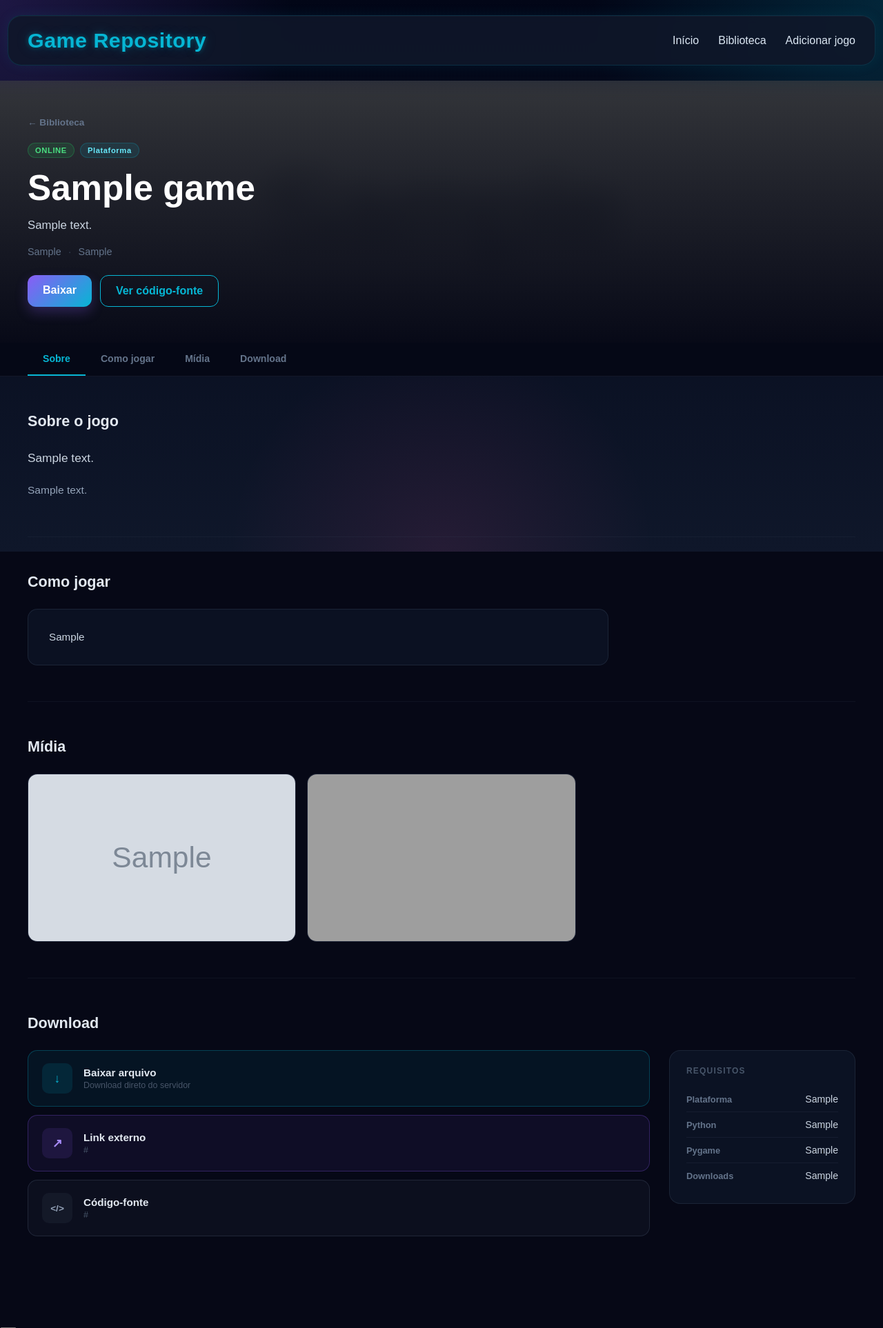
After one commit to nino-do-git/repositoriodegames, a Django app: a page that uses myproject/templates/game_detail.html in a window 1280 px wide. The commit adds this page. Shown: the top 1926 px of the page at 69% size. Run offline with Django 5.2, Linux system fonts and the light colour scheme; tables that the repository leaves empty hold one stand-in row (values such as "Sample post"); grey boxes marked "Sample" are stand-in pictures; grey boxes are pictures that could not be loaded.

Commit message:
Interface para cada jogo adicionado

```diff
--- /dev/null
+++ b/myproject/main/static/main/css/game_detail.css
@@ -0,0 +1,426 @@
+/* ── Hero ─────────────────────────────────────────────────────────────── */
+.game-hero {
+  position: relative;
+  z-index: 1;
+  min-height: 380px;
+  display: flex;
+  align-items: flex-end;
+  overflow: hidden;
+  background: linear-gradient(
+    135deg,
+    rgba(139, 92, 246, 0.18),
+    rgba(6, 182, 212, 0.12)
+  );
+}
+
+/* Cover image blurred como fundo quando existe thumbnail */
+.game-hero.has-cover::before {
+  content: '';
+  position: absolute;
+  inset: 0;
+  background-image: var(--cover-url);
+  background-size: cover;
+  background-position: center;
+  filter: blur(20px) brightness(0.28) saturate(1.3);
+  transform: scale(1.08); /* evita borda branca do blur */
+  z-index: 0;
+}
+
+.hero-overlay {
+  position: absolute;
+  inset: 0;
+  background: linear-gradient(
+    to top,
+    rgba(6, 8, 22, 0.97) 0%,
+    rgba(6, 8, 22, 0.55) 55%,
+    rgba(6, 8, 22, 0.15) 100%
+  );
+  z-index: 1;
+}
+
+.hero-content {
+  position: relative;
+  z-index: 2;
+  width: min(1200px, calc(100% - 40px));
+  margin: 0 auto;
+  padding: 48px 0 52px;
+}
+
+.back-link {
+  display: inline-flex;
+  align-items: center;
+  gap: 6px;
+  color: #64748b;
+  text-decoration: none;
+  font-size: 0.85rem;
+  font-weight: 600;
+  margin-bottom: 22px;
+  transition: color 0.2s;
+}
+
+.back-link:hover { color: #06b6d4; }
+
+/* Badges de status/genre */
+.hero-badges {
+  display: flex;
+  gap: 8px;
+  flex-wrap: wrap;
+  margin-bottom: 16px;
+}
+
+.badge-online,
+.badge-featured,
+.badge-genre {
+  font-size: 0.7rem;
+  font-weight: 700;
+  letter-spacing: 0.6px;
+  padding: 4px 10px;
+  border-radius: 999px;
+}
+
+.badge-online {
+  background: rgba(34, 197, 94, 0.12);
+  color: #4ade80;
+  border: 1px solid rgba(34, 197, 94, 0.28);
+}
+
+.badge-featured {
+  background: rgba(139, 92, 246, 0.15);
+  color: #c4b5fd;
+  border: 1px solid rgba(139, 92, 246, 0.3);
+}
+
+.badge-genre {
+  background: rgba(6, 182, 212, 0.1);
+  color: #67e8f9;
+  border: 1px solid rgba(6, 182, 212, 0.22);
+}
+
+.hero-title {
+  margin: 0 0 12px;
+  font-size: clamp(2rem, 5vw, 3.2rem);
+  color: #ffffff;
+  line-height: 1.1;
+  font-weight: 800;
+}
+
+.hero-subtitle {
+  margin: 0 0 16px;
+  color: #cbd5e1;
+  font-size: 1.05rem;
+  max-width: 620px;
+  line-height: 1.65;
+}
+
+.hero-meta {
+  display: flex;
+  align-items: center;
+  gap: 8px;
+  color: #64748b;
+  font-size: 0.9rem;
+  margin-bottom: 26px;
+}
+
+.meta-sep {
+  color: #334155;
+  margin: 0 2px;
+}
+
+.hero-actions {
+  display: flex;
+  gap: 12px;
+  flex-wrap: wrap;
+}
+
+/* ── Nav de seções (sticky) ──────────────────────────────────────────── */
+.section-nav {
+  position: sticky;
+  top: 0;
+  z-index: 20;
+  background: rgba(6, 8, 22, 0.93);
+  backdrop-filter: blur(14px);
+  border-bottom: 1px solid rgba(71, 85, 105, 0.22);
+}
+
+.section-nav-inner {
+  width: min(1200px, calc(100% - 40px));
+  margin: 0 auto;
+  display: flex;
+  overflow-x: auto;
+  scrollbar-width: none;
+}
+
+.section-nav-inner::-webkit-scrollbar { display: none; }
+
+.snav-link {
+  flex-shrink: 0;
+  padding: 15px 22px;
+  text-decoration: none;
+  color: #64748b;
+  font-size: 0.88rem;
+  font-weight: 600;
+  border-bottom: 2px solid transparent;
+  transition: color 0.2s, border-color 0.2s;
+  white-space: nowrap;
+}
+
+.snav-link:hover  { color: #e2e8f0; }
+.snav-link.active { color: #06b6d4; border-bottom-color: #06b6d4; }
+
+/* ── Layout principal ────────────────────────────────────────────────── */
+.detail-main {
+  position: relative;
+  z-index: 1;
+  width: min(1200px, calc(100% - 40px));
+  margin: 0 auto;
+  padding-bottom: 80px;
+}
+
+.detail-section {
+  padding: 52px 0;
+  border-bottom: 1px solid rgba(71, 85, 105, 0.15);
+}
+
+.detail-section:last-child { border-bottom: none; }
+
+.section-title {
+  margin: 0 0 26px;
+  font-size: 1.35rem;
+  color: #e2e8f0;
+  font-weight: 700;
+}
+
+/* ── Seção: Sobre ────────────────────────────────────────────────────── */
+.short-desc {
+  font-size: 1.08rem;
+  color: #cbd5e1;
+  font-weight: 500;
+  line-height: 1.7;
+  margin: 0 0 18px;
+  max-width: 780px;
+}
+
+.full-desc {
+  color: #94a3b8;
+  line-height: 1.85;
+  max-width: 780px;
+  font-size: 0.97rem;
+}
+
+/* ── Seção: Como jogar ───────────────────────────────────────────────── */
+.instructions-box {
+  background: rgba(15, 23, 42, 0.65);
+  border: 1px solid rgba(71, 85, 105, 0.28);
+  border-radius: 14px;
+  padding: 26px 30px;
+  color: #cbd5e1;
+  line-height: 1.85;
+  max-width: 780px;
+  font-size: 0.95rem;
+}
+
+/* ── Seção: Mídia ────────────────────────────────────────────────────── */
+.media-grid {
+  display: grid;
+  grid-template-columns: repeat(auto-fill, minmax(300px, 1fr));
+  gap: 16px;
+}
+
+.media-item {
+  border-radius: 14px;
+  overflow: hidden;
+  background: rgba(15, 23, 42, 0.6);
+  border: 1px solid rgba(71, 85, 105, 0.28);
+  aspect-ratio: 16 / 10;
+}
+
+.media-img {
+  width: 100%;
+  height: 100%;
+  object-fit: cover;
+  display: block;
+  cursor: pointer;
+  transition: transform 0.3s ease, filter 0.3s ease;
+}
+
+.media-img:hover {
+  transform: scale(1.04);
+  filter: brightness(1.1);
+}
+
+.no-content {
+  color: #475569;
+  font-size: 0.92rem;
+}
+
+/* ── Seção: Download ─────────────────────────────────────────────────── */
+.download-layout {
+  display: grid;
+  grid-template-columns: 1fr 270px;
+  gap: 28px;
+  align-items: start;
+}
+
+.download-main {
+  display: flex;
+  flex-direction: column;
+  gap: 12px;
+}
+
+/* Botões de download */
+.dl-btn {
+  display: flex;
+  align-items: center;
+  gap: 16px;
+  padding: 18px 20px;
+  border-radius: 14px;
+  text-decoration: none;
+  transition: background 0.2s, border-color 0.2s, transform 0.18s;
+}
+
+.dl-btn:hover { transform: translateY(-2px); }
+
+.dl-direct {
+  background: rgba(6, 182, 212, 0.07);
+  border: 1px solid rgba(6, 182, 212, 0.28);
+  color: #e2e8f0;
+}
+
+.dl-direct:hover {
+  background: rgba(6, 182, 212, 0.13);
+  border-color: rgba(6, 182, 212, 0.5);
+}
+
+.dl-external {
+  background: rgba(139, 92, 246, 0.07);
+  border: 1px solid rgba(139, 92, 246, 0.28);
+  color: #e2e8f0;
+}
+
+.dl-external:hover {
+  background: rgba(139, 92, 246, 0.13);
+  border-color: rgba(139, 92, 246, 0.5);
+}
+
+.dl-source {
+  background: rgba(71, 85, 105, 0.1);
+  border: 1px solid rgba(71, 85, 105, 0.35);
+  color: #e2e8f0;
+}
+
+.dl-source:hover {
+  background: rgba(71, 85, 105, 0.18);
+  border-color: rgba(71, 85, 105, 0.55);
+}
+
+.dl-icon {
+  width: 44px;
+  height: 44px;
+  flex-shrink: 0;
+  display: flex;
+  align-items: center;
+  justify-content: center;
+  border-radius: 10px;
+  font-size: 1.1rem;
+  font-weight: 700;
+}
+
+.dl-direct  .dl-icon { background: rgba(6, 182, 212, 0.12); color: #06b6d4; }
+.dl-external .dl-icon { background: rgba(139, 92, 246, 0.12); color: #a78bfa; }
+.dl-source  .dl-icon { background: rgba(71, 85, 105, 0.15); color: #94a3b8; font-size: 0.85rem; }
+
+.dl-text strong {
+  display: block;
+  font-size: 0.95rem;
+  color: #e2e8f0;
+  margin-bottom: 3px;
+}
+
+.dl-text small {
+  display: block;
+  font-size: 0.78rem;
+  color: #475569;
+  overflow: hidden;
+  text-overflow: ellipsis;
+  white-space: nowrap;
+  max-width: 360px;
+}
+
+/* Card de requisitos técnicos */
+.download-info {
+  background: rgba(15, 23, 42, 0.7);
+  border: 1px solid rgba(71, 85, 105, 0.28);
+  border-radius: 16px;
+  padding: 22px 24px;
+}
+
+.info-title {
+  margin: 0 0 16px;
+  font-size: 0.75rem;
+  color: #475569;
+  text-transform: uppercase;
+  letter-spacing: 1.2px;
+  font-weight: 700;
+}
+
+.info-list { margin: 0; padding: 0; }
+
+.info-row {
+  display: flex;
+  justify-content: space-between;
+  align-items: baseline;
+  gap: 12px;
+  padding: 10px 0;
+  border-bottom: 1px solid rgba(71, 85, 105, 0.18);
+}
+
+.info-row:last-child { border-bottom: none; }
+
+.info-row dt {
+  font-size: 0.8rem;
+  color: #64748b;
+  font-weight: 600;
+  flex-shrink: 0;
+}
+
+.info-row dd {
+  margin: 0;
+  font-size: 0.88rem;
+  color: #cbd5e1;
+  font-weight: 500;
+  text-align: right;
+}
+
+/* ── Responsivo ──────────────────────────────────────────────────────── */
+@media (max-width: 900px) {
+  .download-layout {
+    grid-template-columns: 1fr;
+  }
+}
+
+@media (max-width: 768px) {
+  .hero-content {
+    padding: 36px 0 42px;
+  }
+
+  .hero-actions {
+    flex-direction: column;
+    align-items: stretch;
+  }
+
+  .hero-actions .btn {
+    text-align: center;
+  }
+
+  .detail-section {
+    padding: 38px 0;
+  }
+
+  .instructions-box {
+    padding: 20px;
+  }
+
+  .media-grid {
+    grid-template-columns: 1fr;
+  }
+}
--- a/myproject/main/urls.py
+++ b/myproject/main/urls.py
@@ -4,4 +4,5 @@ from . import views
 urlpatterns = [
     path('', views.game_page, name='game'),
     path('add/', views.add_game, name='add_game'),
+    path('<slug:slug>/', views.game_detail, name='game_detail'),
 ]
--- a/myproject/main/views.py
+++ b/myproject/main/views.py
@@ -1,5 +1,5 @@
 from datetime import datetime
-from django.shortcuts import render, redirect
+from django.shortcuts import render, redirect, get_object_or_404
 from django.utils.text import slugify
 from .forms import GameForm
 from .models import Game
@@ -46,6 +46,11 @@ def game_page(request):
         'categoria_ativa': categoria_ativa,
     })
 
+def game_detail(request, slug):
+    game = get_object_or_404(Game, slug=slug)
+    return render(request, 'game_detail.html', {'game': game})
+
+
 def add_game(request):
     if request.method == 'POST':
         form = GameForm(request.POST, request.FILES)
--- a/myproject/myproject/urls.py
+++ b/myproject/myproject/urls.py
@@ -2,13 +2,14 @@ from django.conf import settings
 from django.conf.urls.static import static
 from django.contrib import admin
 from django.urls import path
-from main.views import add_game, game_page, index
+from main.views import add_game, game_detail, game_page, index
 
 urlpatterns = [
     path('admin/', admin.site.urls),
     path('', index, name='index'),
     path('game/', game_page, name='game'),
     path('game/add/', add_game, name='add_game'),
+    path('game/<slug:slug>/', game_detail, name='game_detail'),
 ]
 
 if settings.DEBUG:
--- a/myproject/templates/game.html
+++ b/myproject/templates/game.html
@@ -69,7 +69,7 @@
               <h3>{{ game.title }}</h3>
               <p class="game-meta">{{ game.platform }}</p>
               <div class="card-links">
-                <a href="/game/">Abrir</a>
+                <a href="/game/{{ game.slug }}/">Abrir</a>
               </div>
             </div>
           </article>
--- /dev/null
+++ b/myproject/templates/game_detail.html
@@ -0,0 +1,216 @@
+<!DOCTYPE html>
+<html lang="pt-BR">
+<head>
+  <meta charset="utf-8">
+  <meta name="viewport" content="width=device-width, initial-scale=1">
+  <title>{{ game.title }} – Game Repository</title>
+  {% load static %}
+  <link rel="stylesheet" href="{% static 'main/css/index.css' %}">
+  <link rel="stylesheet" href="{% static 'main/css/game_detail.css' %}">
+  <link rel="icon" href="{% static 'main/icons/favicon.svg' %}" type="image/svg+xml">
+</head>
+<body>
+  <div class="bg-effects"></div>
+
+  <header class="site-header">
+    <div class="header-container">
+      <a href="/" class="logo">Game Repository</a>
+      <nav class="nav-menu">
+        <a href="/">Início</a>
+        <a href="/game/">Biblioteca</a>
+        <a href="/game/add/">Adicionar jogo</a>
+      </nav>
+    </div>
+  </header>
+
+  <!-- ── HERO ──────────────────────────────────────────────────────────── -->
+  {% if game.thumbnail %}
+  <div class="game-hero has-cover" style="--cover-url: url('{{ game.thumbnail.url }}')">
+  {% else %}
+  <div class="game-hero">
+  {% endif %}
+    <div class="hero-overlay"></div>
+    <div class="hero-content">
+      <a href="/game/" class="back-link">← Biblioteca</a>
+
+      <div class="hero-badges">
+        <span class="badge-online">ONLINE</span>
+        {% if game.featured == 'sim' %}<span class="badge-featured">DESTAQUE</span>{% endif %}
+        <span class="badge-genre">{{ game.genre|title }}</span>
+      </div>
+
+      <h1 class="hero-title">{{ game.title }}</h1>
+      <p class="hero-subtitle">{{ game.short_description }}</p>
+
+      <p class="hero-meta">
+        {{ game.platform }}<span class="meta-sep">·</span>{{ game.developer }}
+      </p>
+
+      <div class="hero-actions">
+        <a href="#download" class="btn btn-primary scroll-to">Baixar</a>
+        {% if game.source_code_url %}
+          <a href="{{ game.source_code_url }}" target="_blank" rel="noopener" class="btn btn-secondary">Ver código-fonte</a>
+        {% endif %}
+      </div>
+    </div>
+  </div>
+
+  <!-- ── NAV DE SEÇÕES (sticky) ─────────────────────────────────────────── -->
+  <nav class="section-nav">
+    <div class="section-nav-inner">
+      <a href="#sobre"      class="snav-link" data-target="sobre">Sobre</a>
+      <a href="#como-jogar" class="snav-link" data-target="como-jogar">Como jogar</a>
+      <a href="#midia"      class="snav-link" data-target="midia">Mídia</a>
+      <a href="#download"   class="snav-link" data-target="download">Download</a>
+    </div>
+  </nav>
+
+  <!-- ── CONTEÚDO PRINCIPAL ────────────────────────────────────────────── -->
+  <main class="detail-main">
+
+    <!-- SOBRE -->
+    <section id="sobre" class="detail-section">
+      <h2 class="section-title">Sobre o jogo</h2>
+      <p class="short-desc">{{ game.short_description }}</p>
+      <div class="full-desc">{{ game.description|linebreaksbr }}</div>
+    </section>
+
+    <!-- COMO JOGAR -->
+    <section id="como-jogar" class="detail-section">
+      <h2 class="section-title">Como jogar</h2>
+      <div class="instructions-box">{{ game.instructions|linebreaksbr }}</div>
+    </section>
+
+    <!-- MÍDIA -->
+    <section id="midia" class="detail-section">
+      <h2 class="section-title">Mídia</h2>
+      {% if game.thumbnail or game.screenshots %}
+        <div class="game-images media-grid">
+          {% if game.thumbnail %}
+            <div class="media-item">
+              <img src="{{ game.thumbnail.url }}" alt="Capa de {{ game.title }}" class="media-img">
+            </div>
+          {% endif %}
+          {% if game.screenshots %}
+            <div class="media-item">
+              <img src="{{ game.screenshots.url }}" alt="Screenshot de {{ game.title }}" class="media-img">
+            </div>
+          {% endif %}
+        </div>
+      {% else %}
+        <p class="no-content">Nenhuma mídia cadastrada.</p>
+      {% endif %}
+    </section>
+
+    <!-- DOWNLOAD -->
+    <section id="download" class="detail-section">
+      <h2 class="section-title">Download</h2>
+
+      <div class="download-layout">
+
+        <!-- Botões de download -->
+        <div class="download-main">
+          {% if game.download_file %}
+            <a href="{{ game.download_file.url }}" class="dl-btn dl-direct" download>
+              <span class="dl-icon">↓</span>
+              <span class="dl-text">
+                <strong>Baixar arquivo</strong>
+                <small>Download direto do servidor</small>
+              </span>
+            </a>
+          {% endif %}
+
+          {% if game.download_url %}
+            <a href="{{ game.download_url }}" class="dl-btn dl-external" target="_blank" rel="noopener">
+              <span class="dl-icon">↗</span>
+              <span class="dl-text">
+                <strong>Link externo</strong>
+                <small>{{ game.download_url }}</small>
+              </span>
+            </a>
+          {% endif %}
+
+          {% if game.source_code_url %}
+            <a href="{{ game.source_code_url }}" class="dl-btn dl-source" target="_blank" rel="noopener">
+              <span class="dl-icon">&lt;/&gt;</span>
+              <span class="dl-text">
+                <strong>Código-fonte</strong>
+                <small>{{ game.source_code_url }}</small>
+              </span>
+            </a>
+          {% endif %}
+
+          {% if not game.download_file and not game.download_url %}
+            <p class="no-content">Nenhum arquivo de download disponível.</p>
+          {% endif %}
+        </div>
+
+        <!-- Card de requisitos técnicos -->
+        <div class="download-info">
+          <h3 class="info-title">Requisitos</h3>
+          <dl class="info-list">
+            <div class="info-row">
+              <dt>Plataforma</dt>
+              <dd>{{ game.platform }}</dd>
+            </div>
+            <div class="info-row">
+              <dt>Python</dt>
+              <dd>{{ game.python_version }}</dd>
+            </div>
+            <div class="info-row">
+              <dt>Pygame</dt>
+              <dd>{{ game.pygame_version }}</dd>
+            </div>
+            {% if game.download_count %}
+            <div class="info-row">
+              <dt>Downloads</dt>
+              <dd>{{ game.download_count }}</dd>
+            </div>
+            {% endif %}
+          </dl>
+        </div>
+
+      </div>
+    </section>
+
+  </main>
+
+  <!-- Modal de imagem (reutiliza game-modal.js existente) -->
+  <div id="imageModal" class="image-modal">
+    <div class="image-modal-content">
+      <button class="image-modal-close">&times;</button>
+      <img id="modalImage" src="" alt="Imagem ampliada" />
+    </div>
+  </div>
+
+  <script src="{% static 'main/js/game-modal.js' %}"></script>
+  <script>
+    // Destaca o link da nav conforme a seção visível
+    const sections = document.querySelectorAll('.detail-section');
+    const navLinks = document.querySelectorAll('.snav-link');
+
+    const observer = new IntersectionObserver(entries => {
+      entries.forEach(entry => {
+        if (entry.isIntersecting) {
+          navLinks.forEach(l => l.classList.remove('active'));
+          const link = document.querySelector(`.snav-link[data-target="${entry.target.id}"]`);
+          if (link) link.classList.add('active');
+        }
+      });
+    }, { rootMargin: '-30% 0px -60% 0px' });
+
+    sections.forEach(s => observer.observe(s));
+
+    // Smooth scroll para âncoras (incluindo os botões do hero)
+    document.querySelectorAll('a[href^="#"]').forEach(a => {
+      a.addEventListener('click', e => {
+        const target = document.querySelector(a.getAttribute('href'));
+        if (target) {
+          e.preventDefault();
+          target.scrollIntoView({ behavior: 'smooth', block: 'start' });
+        }
+      });
+    });
+  </script>
+</body>
+</html>
```
